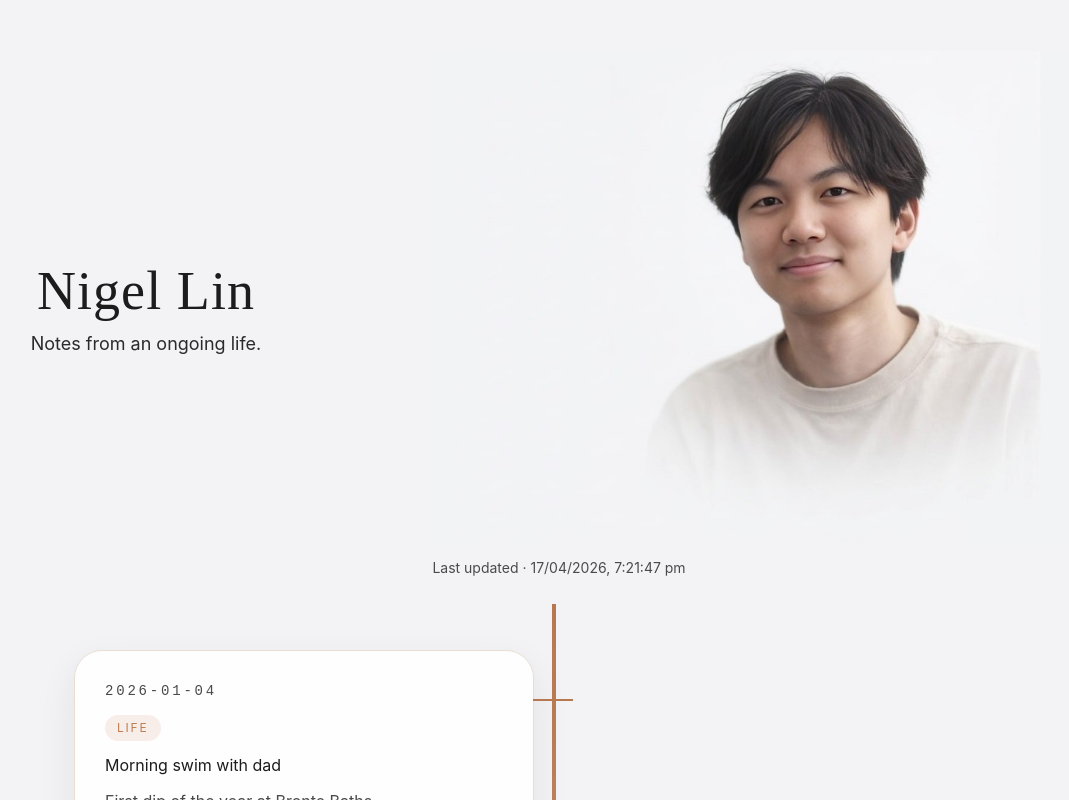
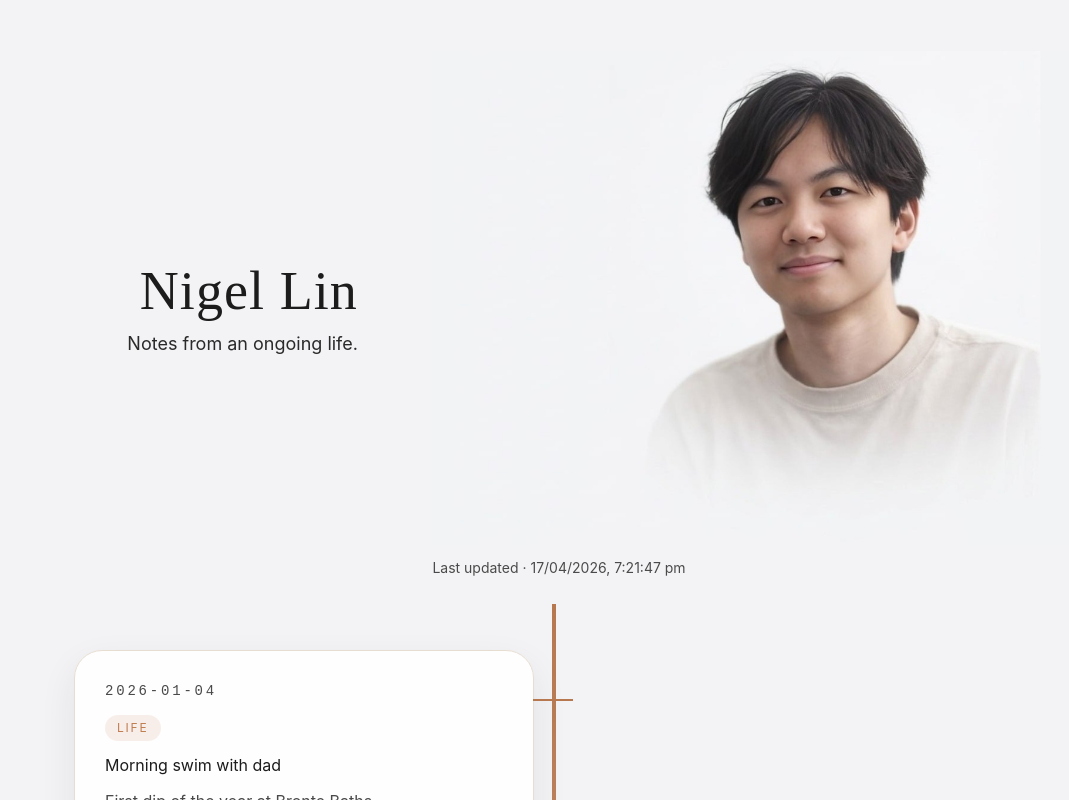
Before and after one commit to Phoenix-Mini/nigellin-site, a Next.js app: page / in a window 1280 px wide. Shown: the top 800 px of the page, without its empty margins (86-1155 px from the left). Built offline with nearby package versions, Linux system fonts and the light colour scheme.

Commit message:
Change alignment of hero message to right
Hero text align right for desktop V2

```diff
--- a/src/app/globals.css
+++ b/src/app/globals.css
@@ -63,7 +63,7 @@ body {
 .hero--minimal .hero__message {
   display: flex;
   flex-direction: column;
-  align-items: center;
+  align-items: right;
   justify-content: center;
   min-height: auto;
   max-width: 42ch;
```
